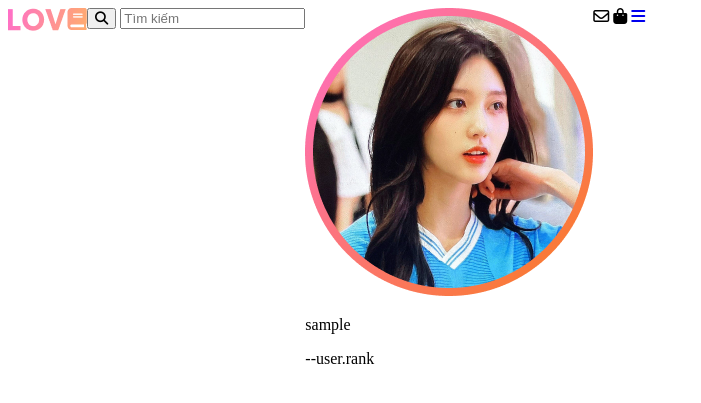
After one commit to TuanDathnt/league_of_vultage, a Flask app: template templates/cart.html in a window 1280 px wide. The commit adds this page. Shown: the top 403 px of the page, without its empty margins (0-701 px from the left). Run offline with Flask 3, Linux system fonts and the light colour scheme; the template is opened without the code that fills it: most values are stand-ins (such as "Sample title", 1, 10 or a date in 2020).

Commit message:
con nhieu thu chua xong

```diff
--- a/app.py
+++ b/app.py
@@ -23,7 +23,7 @@ def check_account(username):
   cursor = conn.cursor()
   cursor.execute(f"select * from Account where Username ='{username}'")
   data = cursor.fetchone()
-  if len(data) > 0:
+  if data:
       result = True
   conn.close()
   return result
@@ -62,7 +62,7 @@ def valid_username(username):
   else:
     return username, ''
 def get_max_id():
-  conn = sqlite3.connect('db/lovdb.db')
+  conn = sqlite3.connect(lovdb)
   cursor = conn.cursor()
   max_id=0
   sqlcommand= "SELECT Max(Account_ID) from Account"
@@ -136,8 +136,10 @@ def signup():
     password_message= valid_username(password)[1]
     if password != password_confirm:
       password_confirm=''
+    if check_account(username):
+        username_message = "Tai Khoan da ton tai"
     if password_confirm =='' or username_message!='' or password_message!='':
-      pass
+     pass
     else:
 
       object = (get_max_id(),username,password,gmail)
@@ -145,31 +147,38 @@ def signup():
       result="Dang Ky Thanh Cong"
 
     return render_template("signup.html",account_message=username_message,password_message=password_message,password_confirm_message=password_confirm,result=result,username=username,email=gmail)
+# DONEEEEEEEEEEEEEEEEEEEE
 
 
-
-@app.route("/browse/<category>/<subcategory>/<genre>/<age_range>/<sort_type>", methods = ['GET','POST'])
-def show_products(category, subcategory, genre, age_range, sort_type):
+@app.route("/store/<category>/<subcategory>/<genre>/<age_range>/<sort_type>", methods = ['GET','POST'])
+def show_products(category=None, subcategory=None, genre=None, age_range=None, sort_type=None):
+  if category==None:
+    return render_template("store.html")
   sqlcommand = f"select * from Book where Category = '{category}'"
-  if subcategory != "null":
+  if subcategory != None:
     sqlcommand += f" and Subcategory = '{subcategory}'"
-  if genre != "null":
+  if genre !=  None:
     sqlcommand += f" and Genre = '{genre}'"
-  if age_range != "null":
+  if age_range !=  None:
     sqlcommand += f" and Age_Range = '{age_range}'"
-  if sort_type != "null":
+  if sort_type !=  None:
     sorter = sort_type.split('_')
     sqlcommand += f" order by {sorter[0]} {sorter[1]}"
-  conn = sqlite3.connect(lovdb)
-  cursor = conn.cursor()
-  cursor.execute(sqlcommand)
-  book_list = cursor.fetchall()
-  conn.close()
+    conn = sqlite3.connect(lovdb)
+    cursor = conn.cursor()
+    cursor.execute(sqlcommand)
+    book_list = cursor.fetchall()
+    conn.close()
+
   return render_template("store.html", book_list = book_list)
 
 @app.route("/cart", methods = ['GET','POST'])
-def show_cart(account_id):
-  pass
+def show_cart():
+  if "username" in session:
+    username=session.get("username")
+  else:
+    username=''
+  return render_template('cart.html',username=username)
 
 @app.route("/cart/finalize_purchase", methods = ['GET','POST'])
 def finalize_purchase(account_id):
--- /dev/null
+++ b/static/css/cart.css
@@ -0,0 +1,3 @@
+header {
+  display: flex;
+}
--- /dev/null
+++ b/templates/cart.html
@@ -0,0 +1,52 @@
+<!DOCTYPE html>
+<html lang="en">
+  <head>
+    <meta charset="UTF-8" />
+    <meta name="viewport" content="width=device-width, initial-scale=1.0" />
+    <link
+      rel="stylesheet"
+      href="https://cdnjs.cloudflare.com/ajax/libs/font-awesome/6.4.2/css/all.min.css"
+    />
+    <link rel="stylesheet" href="../static/css/cart.css" />
+    <title>Document</title>
+  </head>
+  <body>
+    <header>
+      <div>
+        <a href="./index.html"><img src="../public/logo.png" alt="aaaa" /></a>
+      </div>
+      <form action="post" class="search">
+        <button type="submit">
+          <i class="fa-solid fa-magnifying-glass"></i>
+        </button>
+        <input type="text" name="search" placeholder="Tìm kiếm" />
+      </form>
+      {% if username!="" %}
+      <div class="profile">
+        <img src="../public/avatar.png" alt="avatar" />
+        <div class="user">
+          <p class="username">{{username}}</p>
+          <p class="rank">--user.rank</p>
+        </div>
+      </div>
+      <div class="util">
+        <span class="icon"><i class="fa-regular fa-envelope"></i></span>
+
+        <span class="icon"><i class="fa-solid fa-bag-shopping"></i></span>
+        <a href="/logout"
+          ><span class="icon bar"><i class="fa-solid fa-bars"></i></span
+        ></a>
+      </div>
+      {% else %}
+      <div class="profile">
+        <a href="/login">Login</a>
+        <a href="/signup">Signup</a>
+      </div>
+      <div class="util">
+        <span class="icon"><i class="fa-regular fa-envelope"></i></span>
+        <span class="icon"><i class="fa-solid fa-bag-shopping"></i></span>
+      </div>
+      {% endif %}
+    </header>
+  </body>
+</html>
--- a/templates/signup.html
+++ b/templates/signup.html
@@ -81,7 +81,7 @@ href="https://cdnjs.cloudflare.com/ajax/libs/font-awesome/6.4.2/css/all.min.css"
                 <img src="../public/ms.png" alt="">
                 <img src="../public/tw.png" alt="">
             </div>
-            <h5>Đã có tài khoản? <a href="">Đăng nhập ngay</a></h5>
+            <h5>Đã có tài khoản? <a href="/login">Đăng nhập ngay</a></h5>
         </form>
     </div>
 </body>
```
Also changed, not shown: templates/index.html (+8 -3 lines), db/lovdb.db, public/biglogo.png (renamed from public/big logo.png).
